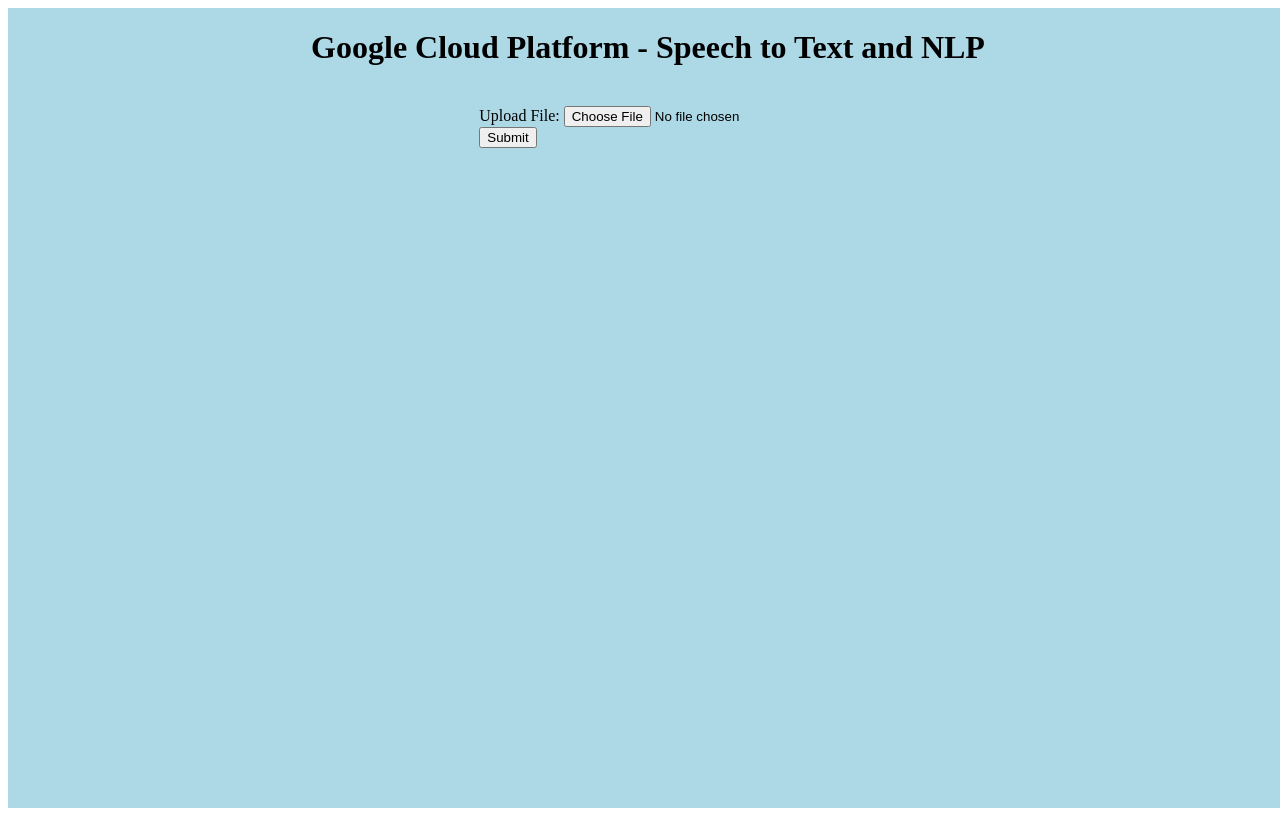
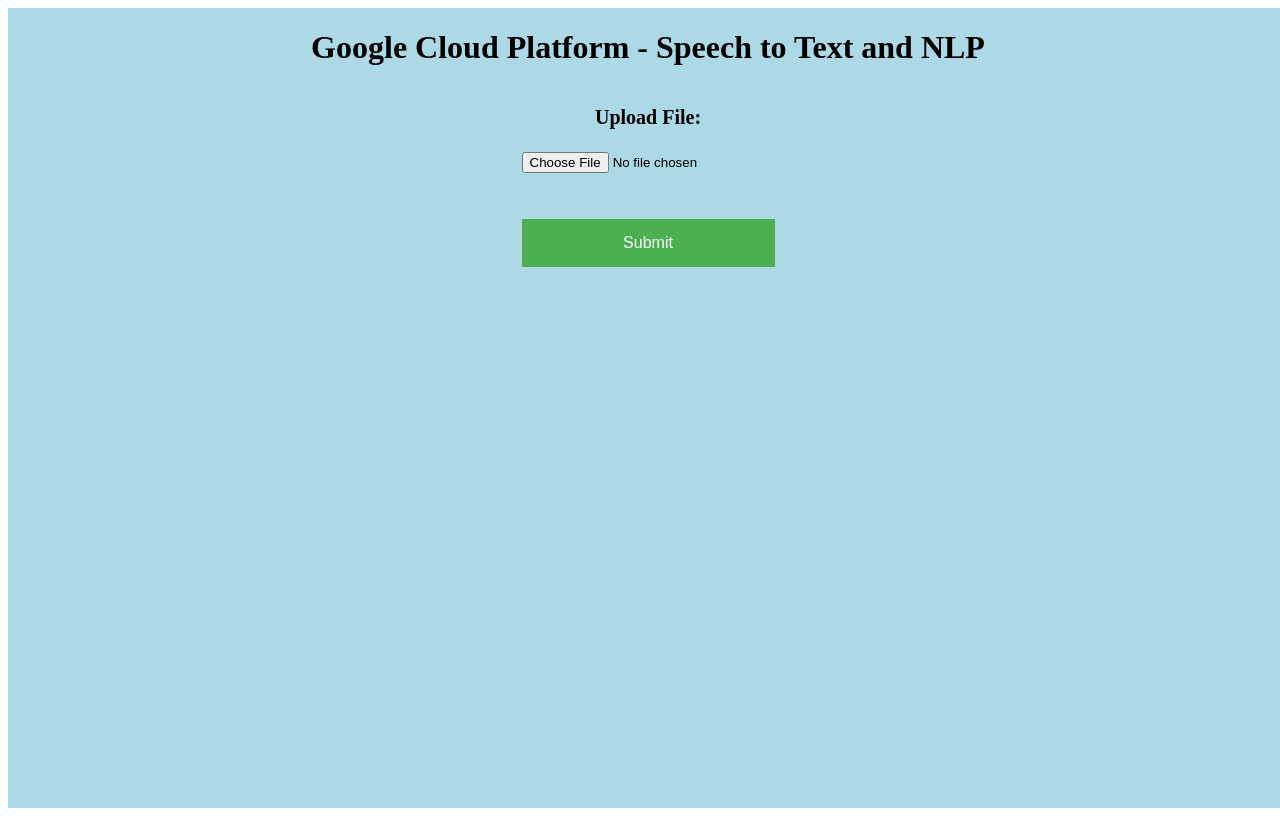
Before and after one commit to entrohpy/listen, a Flask app: page / in a window 1280 px wide. Run offline with Flask 2, Linux system fonts and the light colour scheme; data that the repository does not hold is empty; parts of the project's set-up code (start-up, migrations or seed data) failed here and were passed over.

Commit message:
css changes

```diff
--- a/server/templates/homepage.css
+++ b/server/templates/homepage.css
@@ -7,8 +7,36 @@
   background-color: lightblue;
 }
 
+.intro {
+  display: flex;
+  flex-direction: column;
+  align-items: center;
+}
+
 .form {
   display: flex;
   flex-direction: column;
-  background-color:
+  text-align: center;
+  font-size: 20px;
 }
+
+.file {
+  text-align: center;
+  margin: 0 auto;
+}
+
+
+.button {
+  background-color: #4CAF50; /* Green */
+  border: none;
+  color: white;
+  padding: 15px 32px;
+  text-align: center;
+  text-decoration: none;
+  display: inline-block;
+  font-size: 16px;
+}
+.button:hover {
+  background: lightgreen;
+
+}
--- a/server/templates/index.html
+++ b/server/templates/index.html
@@ -1,8 +1,8 @@
 <link rel="stylesheet" type="text/css" href="homepage.css">
-
 <div class="header">
-  <h1 >Google Cloud Platform - Speech to Text and NLP</h1>
-
+  <div class="intro">
+    <h1 >Google Cloud Platform - Speech to Text and NLP</h1>
+  </div>
   <br>
 
 <html>
@@ -10,9 +10,10 @@
     <title>GCP NLP</title>
   </head>
   <body>
-    <form action="upload" method="POST" enctype="multipart/form-data">
-      Upload File: <input type="file" name="file"><br>
-      <input type="submit" name="submit" value="Submit">
+    <form class="form" action="upload" method="POST" enctype="multipart/form-data">
+      <b>Upload File: </b><br> <input class="file" type="file" name="file"><br><br>
+      <input class="button" type="submit" name="submit" value="Submit">
     </form>
   </body>
 </html>
+<div>
```
